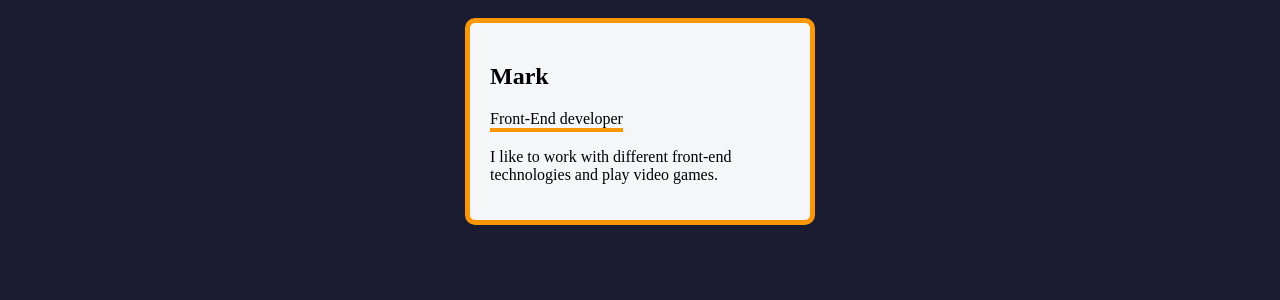
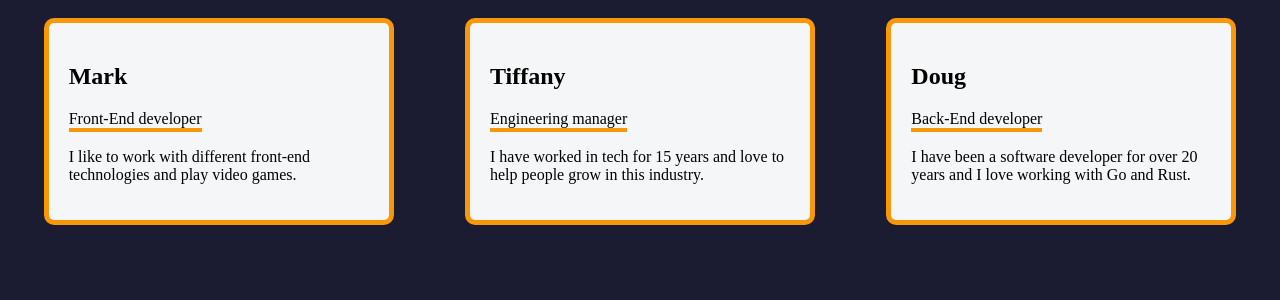
Before and after one commit to djimgon/react-learning-lab, a React app in the folder frontend/: page / in a window 1280 px wide. Shown: the top 300 px of the page. Built offline with nearby package versions, Linux system fonts and the light colour scheme; the HTML template or start-up script is replaced by a standard one.

Commit message:
First Task is Ready

```diff
--- a/frontend/src/App.jsx
+++ b/frontend/src/App.jsx
@@ -1,17 +1,31 @@
 import './styles/App.css'
-import { Card } from './exercises/01-profile-card-props/Card'
+import {Card} from './exercises/01-profile-card-props/Card'
 
 function App() {
-    const profiles = [{
+  const profiles = [
+    {
       id: 1,
       name: "Mark",
       title: "Front-End developer",
       bio: "I like to work with different front-end technologies and play video games."
-    }];
+    },
+    {
+      id: 2,
+      name: "Tiffany",
+      title: "Engineering manager",
+      bio: "I have worked in tech for 15 years and love to help people grow in this industry."
+    },
+    {
+      id: 3,
+      name: "Doug",
+      title: "Back-End developer",
+      bio: "I have been a software developer for over 20 years and I love working with Go and Rust."
+    }
+  ];
   return (
     <div className="flex-container">
-      {profiles.map(profile =>(
-        <Card key={profile.id} name={profile.name} title={profile.title} bio={profile.bio} />
+      {profiles.map(profile => (
+        <Card key={profile.id} name={profile.name} title={profile.title} bio={profile.bio}/>
       ))}
     </div>
   )
```
